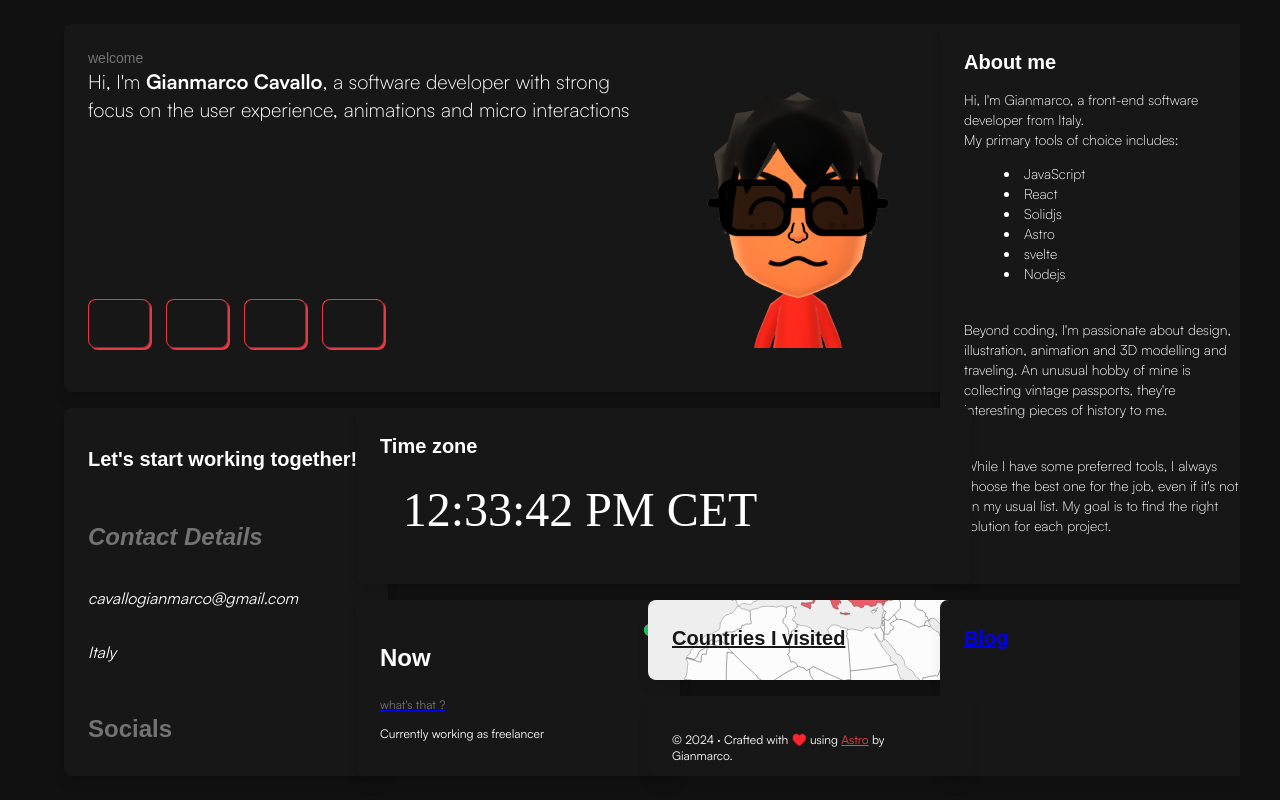
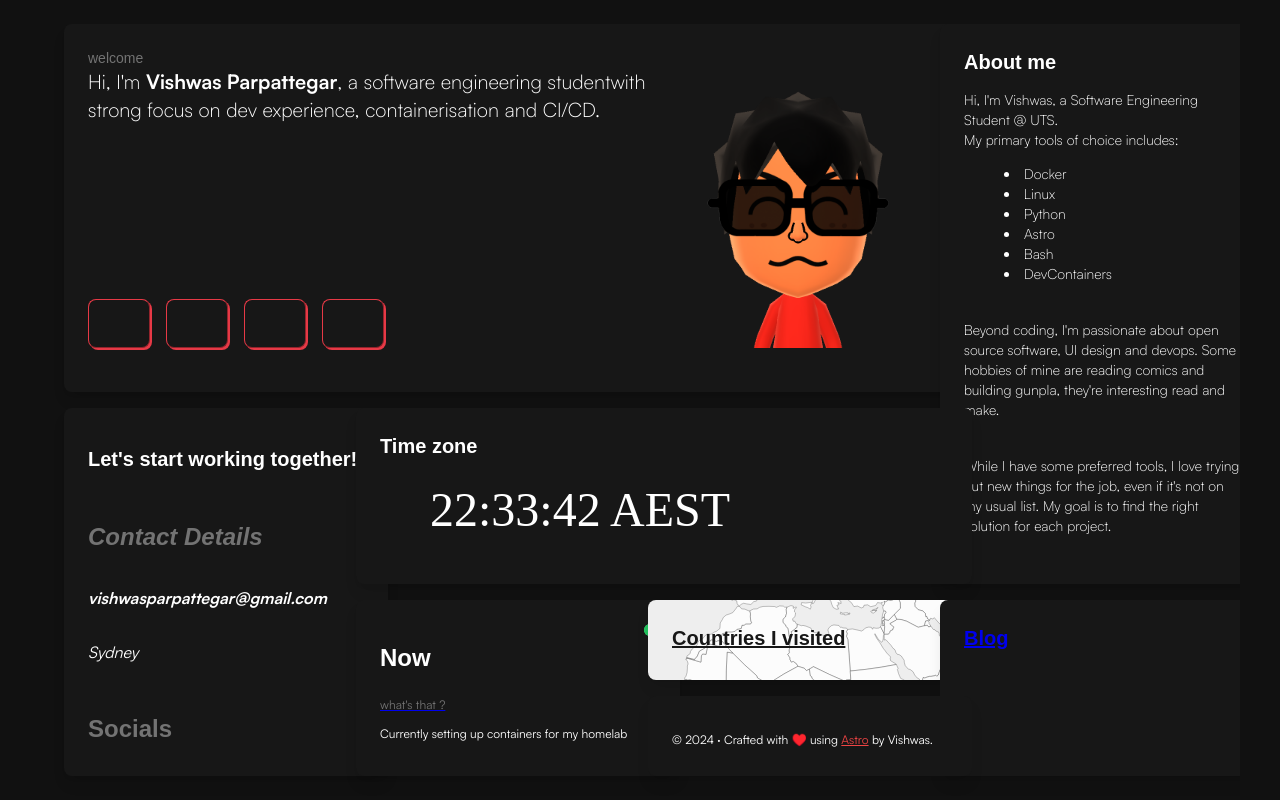
Before and after one commit to RealVishy/astro-bento-portfolio, an Astro site: page / in a window 1280 px wide. Built offline with nearby package versions, Linux system fonts and the light colour scheme; Astro itself is replaced by a stand-in of ours; animation ran at ten frames a second; some icons are missing; a web font is replaced by a local one.

Commit message:
Update personal information and blog content to reflect new identity and focus on containerization

```diff
--- a/src/components/AboutMe.astro
+++ b/src/components/AboutMe.astro
@@ -6,26 +6,26 @@ import Card from "./Card/index.astro";
   <div class="flex flex-col gap-2">
     <div class="text-sm font-light">
       <p>
-        Hi, I'm Gianmarco, a front-end software developer from Italy.
+        Hi, I'm Vishwas, a Software Engineering Student @ UTS.
         <br />
         My primary tools of choice includes:
       </p>
       <ul class="list-disc list-inside">
-        <li>JavaScript</li>
-        <li>React</li>
-        <li>Solidjs</li>
+        <li>Docker</li>
+        <li>Linux</li>
+        <li>Python</li>
         <li>Astro</li>
-        <li>svelte</li>
-        <li>Nodejs</li>
+        <li>Bash</li>
+        <li>DevContainers</li>
       </ul>
     </div>
     <p class="text-sm font-light">
-      Beyond coding, I'm passionate about design, illustration, animation and 3D modelling and traveling.
-      An unusual hobby of mine is collecting vintage passports, they're
-      interesting pieces of history to me.
+      Beyond coding, I'm passionate about open source software, UI design and devops.
+      Some hobbies of mine are reading comics and building gunpla, they're
+      interesting read and make.
     </p>
     <p class="text-sm font-light">
-      While I have some preferred tools, I always choose the best one for the
+      While I have some preferred tools, I love trying out new things for the
       job, even if it's not on my usual list. My goal is to find the right
       solution for each project.
     </p>
--- a/src/components/ContactsCard.astro
+++ b/src/components/ContactsCard.astro
@@ -12,8 +12,8 @@ import { LINKS } from "../lib/constants";
     </header>
     <address class="flex flex-col mt-4">
       <h2 class="text-gray-500">Contact Details</h2>
-      <p>cavallogianmarco@gmail.com</p>
-      <p>Italy</p>
+      <p class ="font-bold">vishwasparpattegar@gmail.com</p>
+      <p>Sydney</p>
     </address>
     <div class="flex flex-col mt-4 w-fit">
       <h2 class="text-gray-500">Socials</h2>
@@ -24,12 +24,12 @@ import { LINKS } from "../lib/constants";
         <li>
           <a href={LINKS.github} target="_blank">Github</a>
         </li>
-        <li>
+        <!-- <li>
           <a href={LINKS.medium} target="_blank">Medium</a>
         </li>
         <li>
           <a href={LINKS.discord} target="_blank">Discord</a>
-        </li>
+        </li> -->
       </ul>
     </div>
   </div>
--- a/src/components/Globe.tsx
+++ b/src/components/Globe.tsx
@@ -6,16 +6,11 @@ const GlobeComponent = () => {
   let mapContainer: HTMLDivElement | undefined;
 
   const visitedCountries = [
-    "France",
-    "China",
-    "Italy",
-    "Sri Lanka",
-    "Turkey",
-    "Greece",
-    "Malta",
-    "Hungary",
-    "Portugal",
-    "Marocco",
+    "Australia",
+    "India",
+    "Malaysia",
+    "USA",
+    "Canada"
   ];
 
   onMount(() => {
--- a/src/components/IntroCard.astro
+++ b/src/components/IntroCard.astro
@@ -13,9 +13,9 @@ import { Image } from "astro:assets";
       <div class="flex flex-col h-full">
         <h6 class="text-sm font-light m-0 text-gray-500">welcome</h6>
         <p class="m-0 font-light text-xl">
-          Hi, I'm <b class="font-bold">Gianmarco Cavallo</b>, a software
-          developer with strong focus on the user experience, animations and
-          micro interactions
+          Hi, I'm <b class="font-bold">Vishwas Parpattegar</b>, a software
+          engineering studentwith strong focus on dev experience, containerisation and
+          CI/CD.
         </p>
       </div>
       <div class="flex gap-4">
@@ -31,10 +31,10 @@ import { Image } from "astro:assets";
             <span class="sr-only">Linkedin Profile</span>
           </Button>
         </a>
-        <a href={LINKS.dribble} aria-label="dribble profile" target="_blank">
+        <a href={LINKS.trakt} aria-label="trakt profile" target="_blank">
           <Button aria-label="dribble profile">
-            <Icon name="ri:dribbble-fill" class="h-6" />
-            <span class="sr-only">Dribble Profile</span>
+            <Icon name="ri:film-fill" class="h-6" />
+            <span class="sr-only">Trakt Profile</span>
           </Button>
         </a>
         <Tooltip client:visible>
@@ -50,7 +50,7 @@ import { Image } from "astro:assets";
       height="300"
       src="/me.webp"
       class="w-auto max-h-[300px] select-none absolute right-[-110px] bottom-[-20px] z-[-1] opacity-50 md:opacity-100 md:relative md:right-auto md:bottom-auto md:z-auto pointer-events-none"
-      alt="memoji of gianmarco"
+      alt="mii of vishwas"
     />
   </div>
 </Card>
--- a/src/components/Now.astro
+++ b/src/components/Now.astro
@@ -13,5 +13,5 @@ import Pulse from "./Pulse.astro";
     </div>
     <Pulse />
   </div>
-  <p class="text-xs">Currently working as freelancer</p>
+  <p class="text-xs">Currently setting up containers for my homelab</p>
 </Card>
--- a/src/content/blog/post1.md
+++ b/src/content/blog/post1.md
@@ -1,8 +1,8 @@
 ---
 layout: ../../layouts/LayoutBlogPost.astro
-title: "Hello, World"
+title: "Docker Workshop Learnings"
 description: "this is a post example"
-pubDate: 2023-01-21
+pubDate: 2024-12-10
 category: "intro"
 ---
 
--- a/src/layouts/BasicLayout.astro
+++ b/src/layouts/BasicLayout.astro
@@ -26,26 +26,26 @@ const schema =
     ? {
         "@context": "http://schema.org",
         "@type": "Person",
-        name: "Gianmarco",
-        url: "https://gianmarco.xyz",
+        name: "Vishwas Parpattegar",
+        url: "https://realvishy.github.io",
         sameAs: [
-          "https://www.linkedin.com/in/gianmarco-cavallo",
-          "https://github.com/Ladvace",
+          "https://www.linkedin.com/in/vishwas-parpattegar-3b027a228",
+          "https://github.com/RealVishy",
         ],
-        image: "https://gianmarco.xyz/og-image.png",
-        jobTitle: "Freelance Frontend Developer",
+        image: "https://realvishy.github.io/og-image.png",
+        jobTitle: "Software Engineering Student",
         worksFor: {
           "@type": "Organization",
-          name: "Self-Employed",
+          name: "Student",
           address: {
             "@type": "PostalAddress",
-            addressLocality: "Italy",
-            addressCountry: "IT",
+            addressLocality: "Sydney",
+            addressCountry: "AU",
           },
         },
         nationality: {
           "@type": "Country",
-          name: "Italy",
+          name: "Australia",
         },
       }
     : {
@@ -53,26 +53,26 @@ const schema =
         "@type": "BlogPosting",
         mainEntityOfPage: {
           "@type": "WebPage",
-          "@id": `https://gianmarco.xyz/blog/${slug}`,
+          "@id": `https://realvishy.github.io/blog/${slug}`,
         },
         headline: frontmatter?.title || title,
         description: frontmatter?.description || title,
-        image: "https://gianmarco.xyz/og-image.png", //TODO: dynamic
+        image: "https://realvishy.github.io/og-image.png",
         author: {
           "@type": "Person",
-          name: "Gianmarco",
-          url: "https://gianmarco.xyz",
+          name: "Vishwas Parpattegar",
+          url: "https://realvishy.github.io",
           sameAs: [
-            "https://www.linkedin.com/in/gianmarco-cavallo",
-            "https://github.com/Ladvace",
+            "https://www.linkedin.com/in/vishwas-parpattegar-3b027a228",
+            "https://github.com/RealVishy",
           ],
         },
         publisher: {
           "@type": "Organization",
-          name: "Gianmarco",
+          name: "Vishwas Parpattegar",
           logo: {
             "@type": "ImageObject",
-            url: "https://gianmarco.xyz/og-image.png",
+            url: "https://realvishy.github.io/og-image.png",
           },
         },
         datePublished: frontmatter?.pubDate || new Date().toISOString(),
--- a/src/layouts/LayoutBlogPost.astro
+++ b/src/layouts/LayoutBlogPost.astro
@@ -18,7 +18,7 @@ const { frontmatter } = Astro.props;
   frontmatter={frontmatter}
   slug={slug}
   page="blog"
-  title={`Gianmarco Cavallo - ${frontmatter.title}`}
+  title={`Vishwas Parpattegar - ${frontmatter.title}`}
   description={frontmatter.description}
 >
   <main class="mx-auto max-w-3xl w-full h-screen p-8 text-neutral-100">
--- a/src/lib/constants.ts
+++ b/src/lib/constants.ts
@@ -1,9 +1,9 @@
 export const LINKS = {
-  github: "https://github.com/Ladvace",
-  linkedin: "https://www.linkedin.com/in/gianmarco-cavallo/",
+  github: "https://github.com/RealVishy",
+  linkedin: "https://www.linkedin.com/in/vishwas-parpattegar-3b027a228/",
   medium: "https://ladvace.medium.com/",
-  discord: "https://discordapp.com/users/163300027618295808",
-  dribble: "https://dribbble.com/Ladvace_Jace",
+  trakt: "https://trakt.tv/users/realdishwash",
+  email: "vishwasparpattegar@gmail.com",
 };
 
 export const loaderAnimation = [
--- a/src/lib/helpers.ts
+++ b/src/lib/helpers.ts
@@ -7,7 +7,7 @@ export function getCurrentTimeInItaly(): Date {
   const now = new Date();
 
   // Convert the UTC time to Italy's time
-  const offsetItaly = 2; // Italy is in Central European Summer Time (UTC+2), but you might need to adjust this based on Daylight Saving Time
+  const offsetItaly = 10.5; // Italy is in Central European Summer Time (UTC+2), but you might need to adjust this based on Daylight Saving Time
   now.setHours(now.getUTCHours() + offsetItaly);
 
   return now;
@@ -18,15 +18,15 @@ export function formatTimeForItaly(date: Date): string {
     hour: "numeric",
     minute: "2-digit",
     second: "2-digit",
-    hour12: true, // This will format the time in 12-hour format with AM/PM
-    timeZone: "Europe/Rome",
+    hour12: false, // This will format the time in 12-hour format with AM/PM
+    timeZone: "Australia/Sydney",
   };
 
   let formattedTime = new Intl.DateTimeFormat("en-US", options).format(date);
 
   // Append the time zone abbreviation. You can automate this with libraries like `moment-timezone`.
   // For simplicity, here I'm just appending "CET", but do remember that Italy switches between CET and CEST.
-  formattedTime += " CET";
+  formattedTime += " AEST";
 
   return formattedTime;
 }
--- a/src/pages/blog/index.astro
+++ b/src/pages/blog/index.astro
@@ -20,8 +20,8 @@ const posts = (await getCollection("blog"))?.sort(
 </script>
 
 <Layout
-  title="Gianmarco Cavallo - Blog"
-  description="Software developer with strong focus on the user experience animations and micro interactions"
+  title="Vishwas Parpattegar - Blog"
+  description="Software engineering student with strong focus on containerisation and CI/CD"
 >
   <main
     class="w-screen h-screen flex flex-col justify-start items-start max-w-3xl mx-auto p-8"
--- a/src/pages/index.astro
+++ b/src/pages/index.astro
@@ -32,8 +32,8 @@ import Globe from "../components/Globe";
 </script>
 
 <Layout
-  title="Gianmarco Cavallo - Freelance front-end Developer"
-  description="I'm a developer based in Italy, passionate about user experience and specializing in engaging animations and micro-interactions. My primary tools of choice include: JavaScript, React, Solid.js, Astro, Svelte, and Node.js."
+  title="Vishwas Parpattegar - Software Engineering Student"
+  description="I'm a student based in Sydney, passionate about linux, open-source software and distributed systems using containers. My primary tools of choice include: Fedora Linux, Docker, Ansible, Bash, Python."
 >
   <main
     class="text-white m-auto p-2 grid gap-2 max-w-6xl overflow-hidden relative w-full sm:p-4 sm:gap-2 md:grid-cols-2 md:gap-3 md:p-6 lg:h-screen lg:grid-rows-8 lg:grid-cols-4 lg:gap-4 lg:max-h-[800px]"
@@ -66,7 +66,7 @@ import Globe from "../components/Globe";
           href="https://astro.build/"
           target="_blank"
           class="text-red-500">Astro</a
-        > by Gianmarco.
+        > by Vishwas.
       </p>
     </Card>
   </main>
--- a/src/pages/rss.xml.js
+++ b/src/pages/rss.xml.js
@@ -7,7 +7,7 @@ const parser = new MarkdownIt();
 export async function GET(context) {
   const blog = await getCollection("blog");
   return rss({
-    title: "Gianmarco Cavallo’s Blog",
+    title: "Vishwas’s Blog",
     description: "my blog",
     site: context.site,
     items: blog.map((post) => ({
--- a/src/pages/travel.astro
+++ b/src/pages/travel.astro
@@ -18,7 +18,7 @@ import BasicLayout from "../layouts/BasicLayout.astro";
 </script>
 
 <BasicLayout
-  title="Gianmarco Cavallo - Visited Countries"
+  title="Vishwas Parpattegar - Visited Countries"
   description="A 3d globe showing countries that I have visited so far"
   page="travel"
 
```
